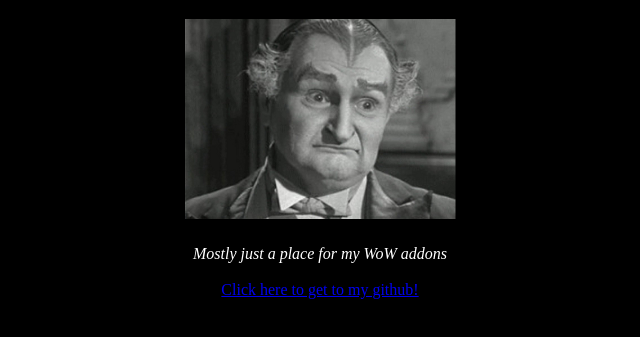
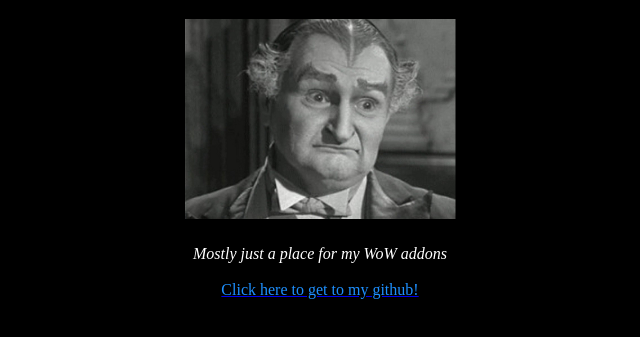
Before and after one commit to acidtrips/acidtrips.github.io, a plain HTML site: page index.html in a window 1280 px wide. Shown: the part 61-398 px from the top of the page, without its empty margins (320-960 px from the left). Drawn offline with Linux system fonts and the light colour scheme.

Commit message:
Update index.html

```diff
--- a/index.html
+++ b/index.html
@@ -6,7 +6,7 @@
   <body style="background-color:black;">
     <center><p>
       <font color="white"><i>Mostly just a place for my WoW addons</i></font><br><br>
-      <a href="https://github.com/acidtrips/">Click here to get to my github!</a>
+      <a href="https://github.com/acidtrips/"><font color="dodgerblue">Click here to get to my github!</font></a>
     </p></center>
   </body>
 </html>
```
